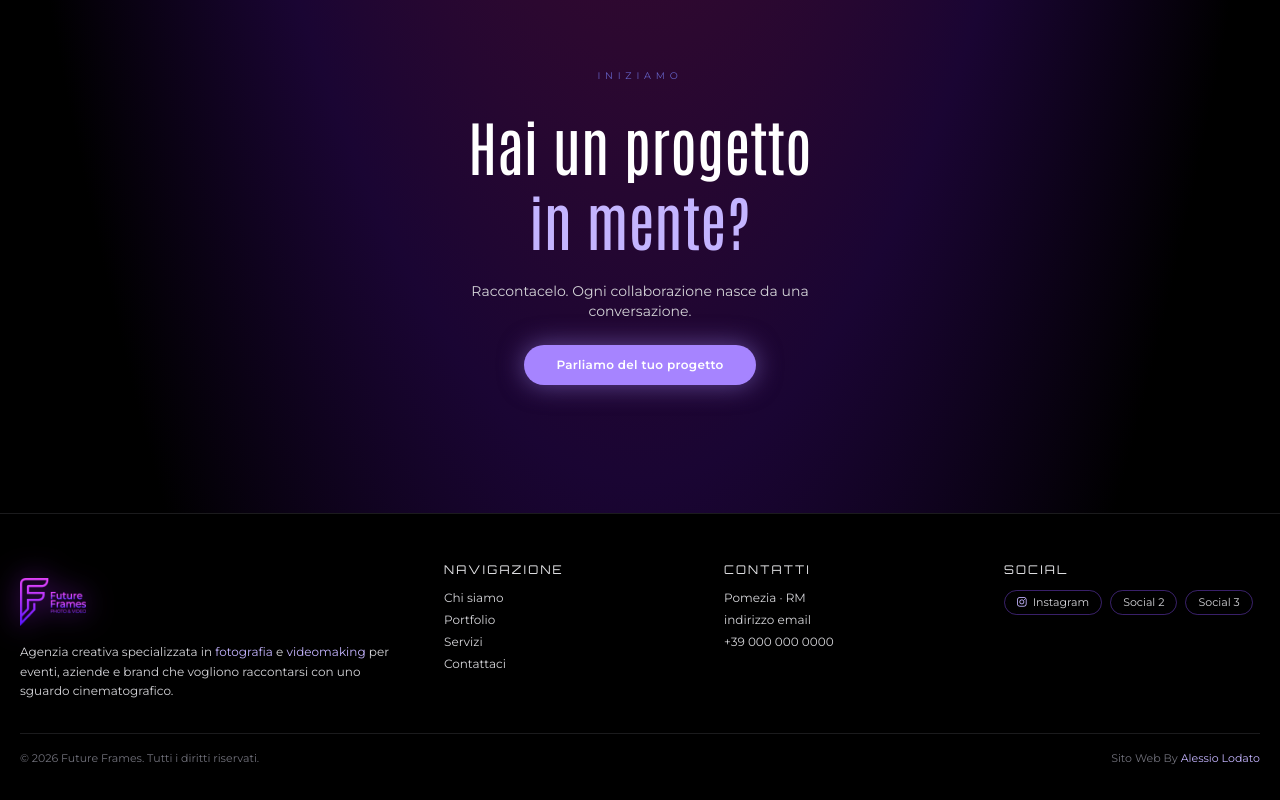
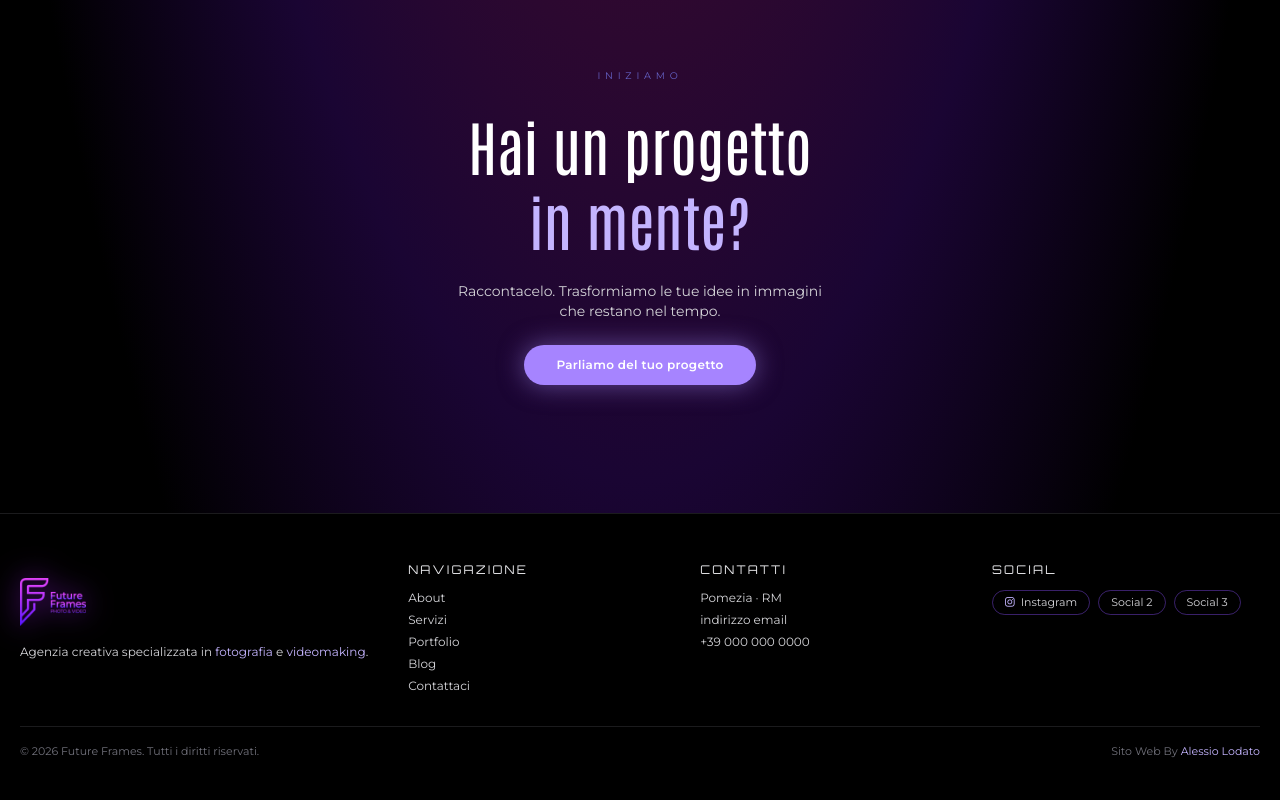
Before and after one commit to alelodato/future-frames-next, a Next.js app: page /about in a window 1280 px wide. Shown: the part 5621-6421 px from the top of the page. Built offline with nearby package versions, Linux system fonts and the light colour scheme; no server answers; the database is empty.

Commit message:
modificato footer e cta pagina about

```diff
--- a/src/app/about/page.jsx
+++ b/src/app/about/page.jsx
@@ -411,7 +411,7 @@ export default function About() {
             <span className="text-violet-300">in mente?</span>
           </h2>
           <p className="font-montserrat text-sm text-zinc-300 max-w-sm mx-auto">
-            Raccontacelo. Ogni collaborazione nasce da una conversazione.
+            Raccontacelo. Trasformiamo le tue idee in immagini che restano nel tempo.
           </p>
           <Link href="/contact"
             className="inline-flex items-center justify-center rounded-full bg-violet-400 px-8 py-3 text-xs font-montserrat font-semibold tracking-wide text-[#050211] shadow-[0_0_26px_rgba(167,139,250,0.5)] transition hover:bg-violet-300 hover:shadow-[0_0_40px_rgba(167,139,250,0.8)]">
--- a/src/components/Footer.jsx
+++ b/src/components/Footer.jsx
@@ -17,9 +17,7 @@ export default function Footer() {
             <p className="font-montserrat text-xs text-zinc-300 leading-relaxed">
               Agenzia creativa specializzata in{" "}
               <span className="text-violet-300">fotografia</span> e{" "}
-              <span className="text-violet-300">videomaking</span> per eventi,
-              aziende e brand che vogliono raccontarsi con uno sguardo
-              cinematografico.
+              <span className="text-violet-300">videomaking</span>.
             </p>
           </div>
 
@@ -34,7 +32,13 @@ export default function Footer() {
                   href="/about"
                   className="hover:text-violet-300 transition-colors"
                 >
-                  Chi siamo
+                  About
+                </Link>
+                <Link
+                  href="/servizi"
+                  className="hover:text-violet-300 transition-colors"
+                >
+                  Servizi
                 </Link>
                 <Link
                   href="/portfolio"
@@ -43,10 +47,10 @@ export default function Footer() {
                   Portfolio
                 </Link>
                 <Link
-                  href="/servizi"
+                  href="/blog"
                   className="hover:text-violet-300 transition-colors"
                 >
-                  Servizi
+                  Blog
                 </Link>
                 <Link
                   href="/contact"
```
